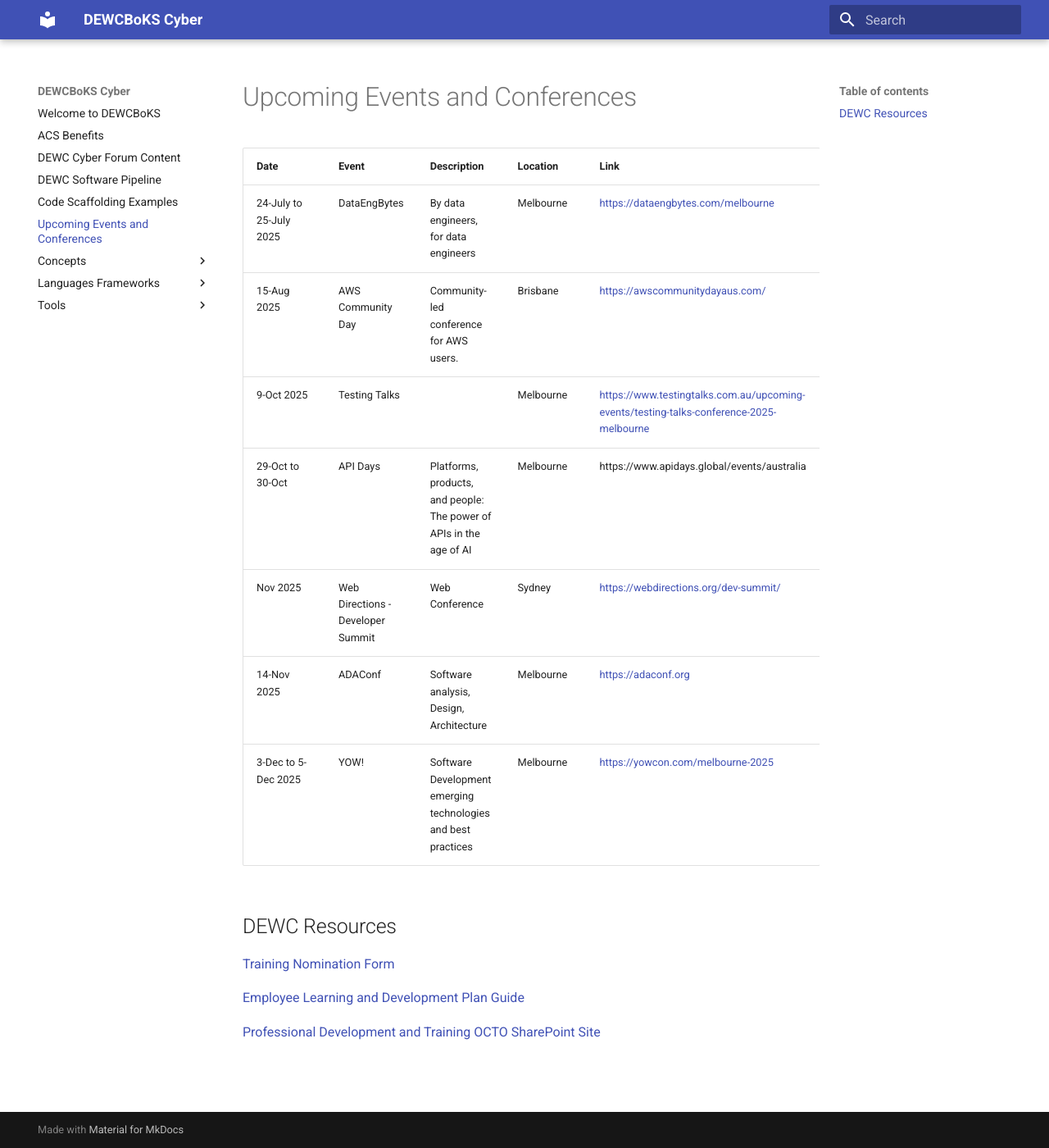
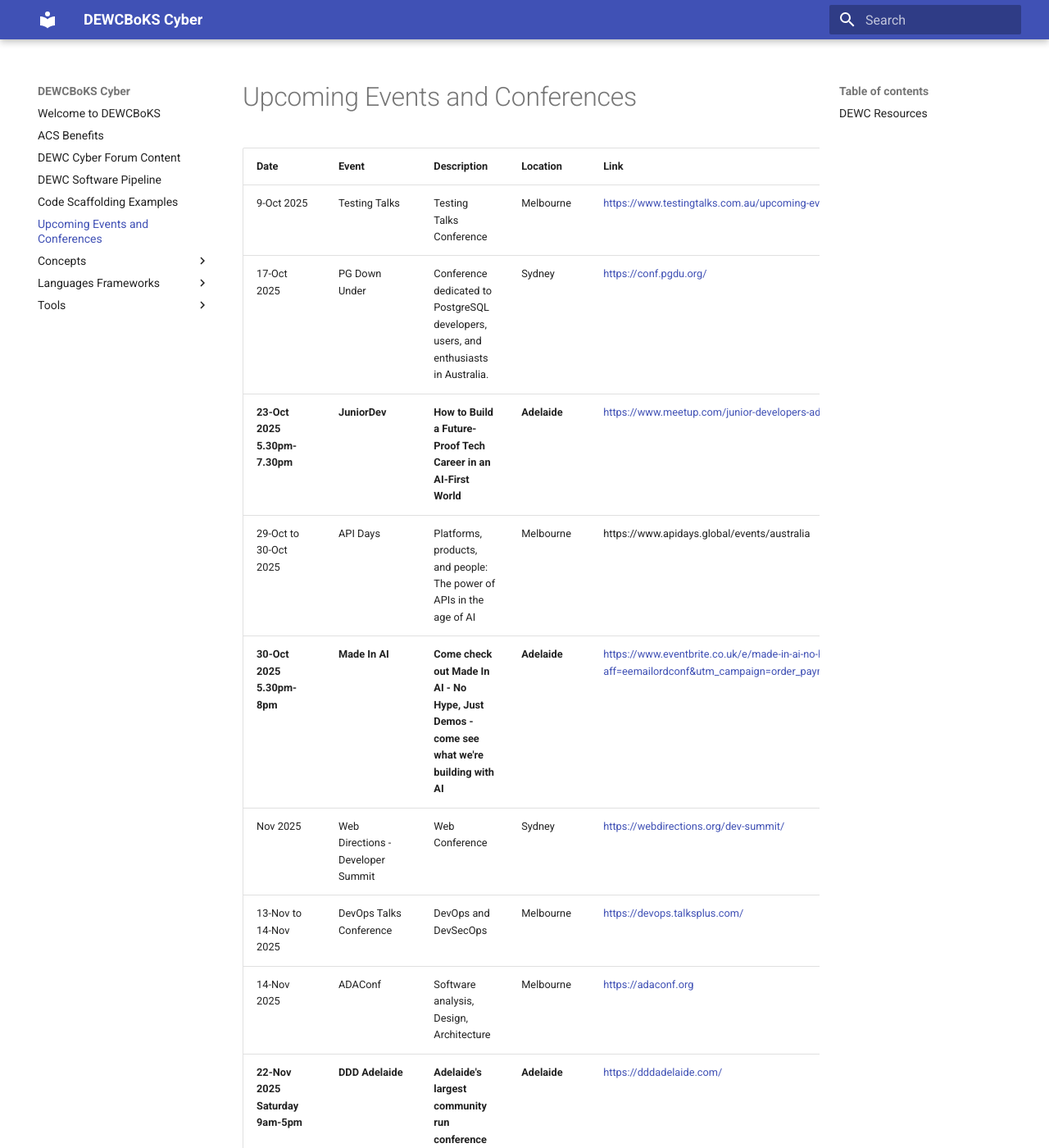
Before and after one commit to dewcservices/dewcservices.github.io, an MkDocs documentation site: the page built from docs/upcoming.md, in a window 1280 px wide and 1400 px high. Shown: the whole window at 82% size. Built offline with MkDocs 1.6.1 and Material for MkDocs 9.7.7, drawn with Linux system fonts in a browser that asks for light colours; some of the changed text lies outside the part shown.

Commit message:
chore: add events and resources

```diff
--- a/docs/upcoming.md
+++ b/docs/upcoming.md
@@ -2,13 +2,17 @@
 
 | Date | Event | Description | Location | Link |
 | --- | --- | --- | --- | --- |
-| 24-July to 25-July 2025 | DataEngBytes | By data engineers, for data engineers | Melbourne | [https://dataengbytes.com/melbourne](https://dataengbytes.com/melbourne) |
-| 15-Aug 2025 | AWS Community Day | Community-led conference for AWS users. | Brisbane  | [https://awscommunitydayaus.com/](https://awscommunitydayaus.com/) |
-| 9-Oct 2025 | Testing Talks |  | Melbourne | [https://www.testingtalks.com.au/upcoming-events/testing-talks-conference-2025-melbourne](https://www.testingtalks.com.au/upcoming-events/testing-talks-conference-2025-melbourne) |
-| 29-Oct to 30-Oct | API Days | Platforms, products, and people: The power of APIs in the age of AI | Melbourne | https://www.apidays.global/events/australia |
+| 9-Oct 2025 | Testing Talks | Testing Talks Conference | Melbourne | [https://www.testingtalks.com.au/upcoming-events/testing-talks-conference-2025-melbourne](https://www.testingtalks.com.au/upcoming-events/testing-talks-conference-2025-melbourne) |
+| 17-Oct 2025 | PG Down Under | Conference dedicated to PostgreSQL developers, users, and enthusiasts in Australia. | Sydney | [https://conf.pgdu.org/](https://conf.pgdu.org/) |
+| **23-Oct 2025 5.30pm-7.30pm** | **JuniorDev** | **How to Build a Future-Proof Tech Career in an AI-First World** | **Adelaide** | [https://www.meetup.com/junior-developers-adelaide/events/311098374/?slug=junior-developers-adelaide&isFirstPublish=true](https://www.meetup.com/junior-developers-adelaide/events/311098374/?slug=junior-developers-adelaide&isFirstPublish=true) |
+| 29-Oct to 30-Oct 2025 | API Days | Platforms, products, and people: The power of APIs in the age of AI | Melbourne | https://www.apidays.global/events/australia |
+| **30-Oct 2025 5.30pm-8pm** | **Made In AI** | **Come check out Made In AI - No Hype, Just Demos - come see what we're building with AI** | **Adelaide** | [https://www.eventbrite.co.uk/e/made-in-ai-no-hype-just-demos-tickets-1666266611289?aff=eemailordconf&utm_campaign=order_payment_confirm&ref=eemailordconf&utm_medium=email&utm_source=eventbrite&utm_term=viewevent](https://www.eventbrite.co.uk/e/made-in-ai-no-hype-just-demos-tickets-1666266611289?aff=eemailordconf&utm_campaign=order_payment_confirm&ref=eemailordconf&utm_medium=email&utm_source=eventbrite&utm_term=viewevent) |
 | Nov 2025 | Web Directions - Developer Summit | Web Conference | Sydney | [https://webdirections.org/dev-summit/](https://webdirections.org/dev-summit/) |
+| 13-Nov to 14-Nov 2025 | DevOps Talks Conference |  DevOps and DevSecOps | Melbourne | [https://devops.talksplus.com/](https://devops.talksplus.com/) |
 | 14-Nov 2025 | ADAConf | Software analysis, Design, Architecture | Melbourne | [https://adaconf.org](https://adaconf.org) |
+| **22-Nov 2025 Saturday 9am-5pm** | **DDD Adelaide** | **Adelaide's largest community run conference for the tech community.** | **Adelaide** | [https://dddadelaide.com/](https://dddadelaide.com/) |
 | 3-Dec to 5-Dec 2025 | YOW! | Software Development emerging technologies and best practices | Melbourne | [https://yowcon.com/melbourne-2025](https://yowcon.com/melbourne-2025) |
+| 17-Mar 2026 | Programmable | The Australian software engineering conference. | Melbourne | [https://www.programmable.tech/](https://www.programmable.tech/) |
 
 ## DEWC Resources
 
```
Also changed, not shown: docs/Concepts/logging.md (added, +7 -0 lines), docs/Concepts/semanticsontology.md (added, +9 -0 lines), docs/Tools/vim.md (+4 -2 lines), docs/Languages_Frameworks/c#net.md (line endings or trailing spaces).
